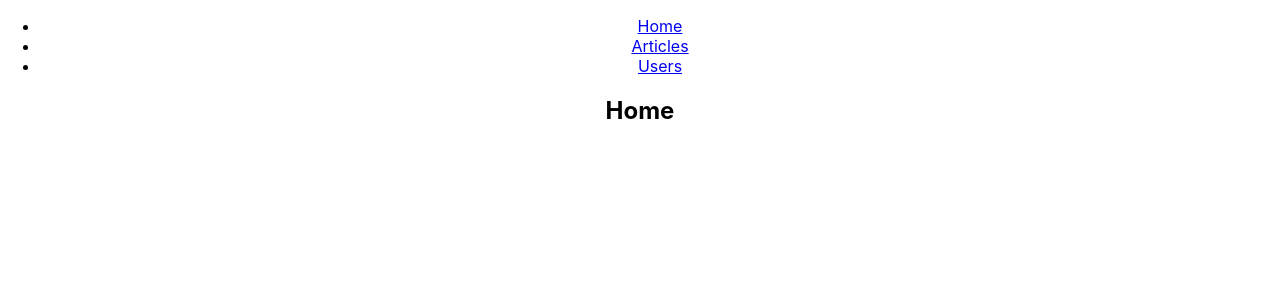
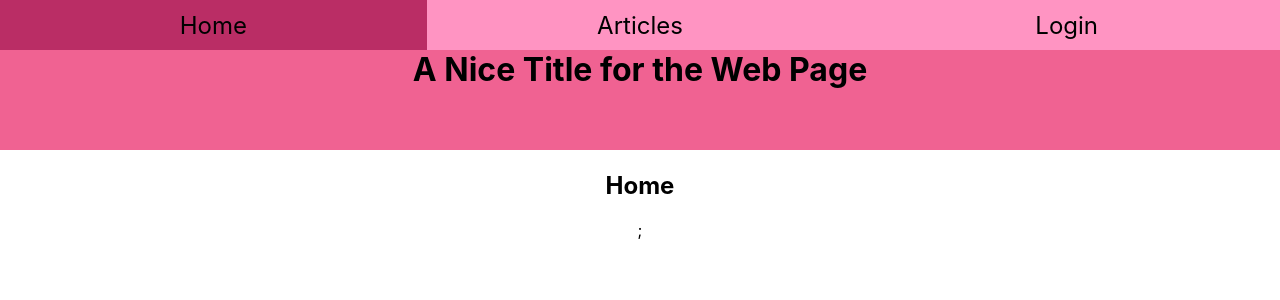
Before and after one commit to ForeztNoize/CMS-Test, a React (Create React App) app: page / in a window 1280 px wide. Shown: the top 300 px of the page. Built offline with nearby package versions, Linux system fonts and the light colour scheme.

Commit message:
Login Form and overall styling
Added a form for login functionality and overhauled the styling of the page. Also replaced the "toggleContent" button with an onclick for the whole article thumbnail.

```diff
--- a/src/AccountManagement/Login.js
+++ b/src/AccountManagement/Login.js
@@ -2,5 +2,13 @@ import { Component } from "react";
 
 
 export default class Login extends Component {
-
+    render(){
+        return(
+            <form id="loginForm" action="">
+                <input type="text" name="username" id="userInput" placeholder="username" />
+                <input type="password" name="password" id="pwdInput" placeholder="password" />
+                <input type="submit" value="Submit" />
+            </form>
+        )
+    }
 }
--- a/src/App.css
+++ b/src/App.css
@@ -14,9 +14,36 @@
 }
 
 #title{
-  margin-top: 0%;
+  margin-top: 0;
   height: 100px;
-  background-color: lightgray;
+  background-color: #f06292;
+}
+
+ul{
+  display: flex;
+  background-color: #ff94c2;
+  padding: 0;
+  margin-top: 0;
+  margin-bottom: 0;
+}
+
+ul > li {
+  display: flex;
+  justify-content: center;
+  align-items: center;
+  width: 34%;
+  height: 50px;
+  background-color: #ff94c2;
+}
+
+ul > li:hover {
+  background-color: #ba2d65;
+}
+
+ul > li > * {
+  text-decoration: none;
+  font-size: 150%;
+  color: #000000;
 }
 
 /* Styling for the articles wrapper div */
@@ -30,7 +57,7 @@
 
 /* Styling for the article thumbnails */
 #articleContent{
-  background-color:lightgray;
+  background-color:#ff94c2;
   margin: 5%;
   width: 35%;
 }
@@ -43,6 +70,19 @@
   white-space: nowrap;
   overflow: hidden;
   text-overflow: ellipsis;
+}
+
+/* Styling for the login form */
+#loginForm {
+  display: flex;
+  flex-direction: column;
+  width: 25%;
+  align-items: center;
+  margin: auto;
+}
+
+#loginForm > * {
+  margin-top: 10px;
 }
 
 .App-header {
--- a/src/App.js
+++ b/src/App.js
@@ -1,5 +1,6 @@
 import ArticlesList from './Articles/ArticlesList';
 import './App.css';
+import Login from './AccountManagement/Login';
 import React from "react";
 import {
   BrowserRouter as Router,
@@ -22,7 +23,7 @@ function App() {
               <Link to="/Articles">Articles</Link>
             </li>
             <li>
-              <Link to="/users">Users</Link>
+              <Link to="/LoginPage">Login</Link>
             </li>
           </ul>
         </nav>
@@ -30,8 +31,8 @@ function App() {
           <Route path="/Articles">
             <Articles/>
           </Route>
-          <Route path="/users">
-            <Users />
+          <Route path="/LoginPage">
+            <LoginPage />
           </Route>
           <Route path="/">
             <Home />
@@ -44,17 +45,25 @@ function App() {
 }
 
 function Home() {
-  return <h2>Home</h2>;
+  return <div>
+    <h1 id="title">A Nice Title for the Web Page</h1>
+    <h2>Home</h2>;
+  </div>
 }
 
 function Articles() {
   return <div>
-            <h1 id="title">A Nice Title for the Web Page</h1>
-      <ArticlesList/>
-    </div>;
+    <h1 id="title">A Nice Title for the Web Page</h1>
+    <ArticlesList/>
+  </div>;
 }
 
-function Users() {
-  return <h2>Users</h2>;
+function LoginPage() {
+  return <div>
+    <h1 id="title">A Nice Title for the Web Page</h1>
+    <h2>Login</h2>
+    <Login/>
+  </div>
+
 }
 export default App;
--- a/src/Articles/ArticlesList.js
+++ b/src/Articles/ArticlesList.js
@@ -5,10 +5,13 @@ import ArticlePicture from '../Data/article_pic.jpg';
 class ArticlesList extends Component{
     constructor (props) {
         super(props);
-        this.state = {
+       this.state = {
             showContent: true
         };
         this.toggleContent = this.toggleContent.bind(this);
+        this.state = {
+            isItemContentVisible: {}
+        };
     }
 
     toggleContent(event){
@@ -17,16 +20,16 @@ class ArticlesList extends Component{
             showContent: !this.state.showContent
         })
     }
+
     render(){
         const {showContent} = this.state;
         return (
             <div id="articles">
                 {ArticleData.map((articleContent, index)=>{
-                    return  <div key={articleContent.id} id="articleContent">
+                    return  <div key={articleContent.id} onClick={this.toggleContent} id="articleContent">
                                 <h1 onClick={this.titleClick}>{articleContent.title}</h1>
                                 <img src={ArticlePicture}/>
                                 {showContent === true ? <p>{articleContent.content}</p> : ""}
-                                <button onClick={this.toggleContent}>Toggle Content</button>
                             </div>
                 })}
             </div>
```
